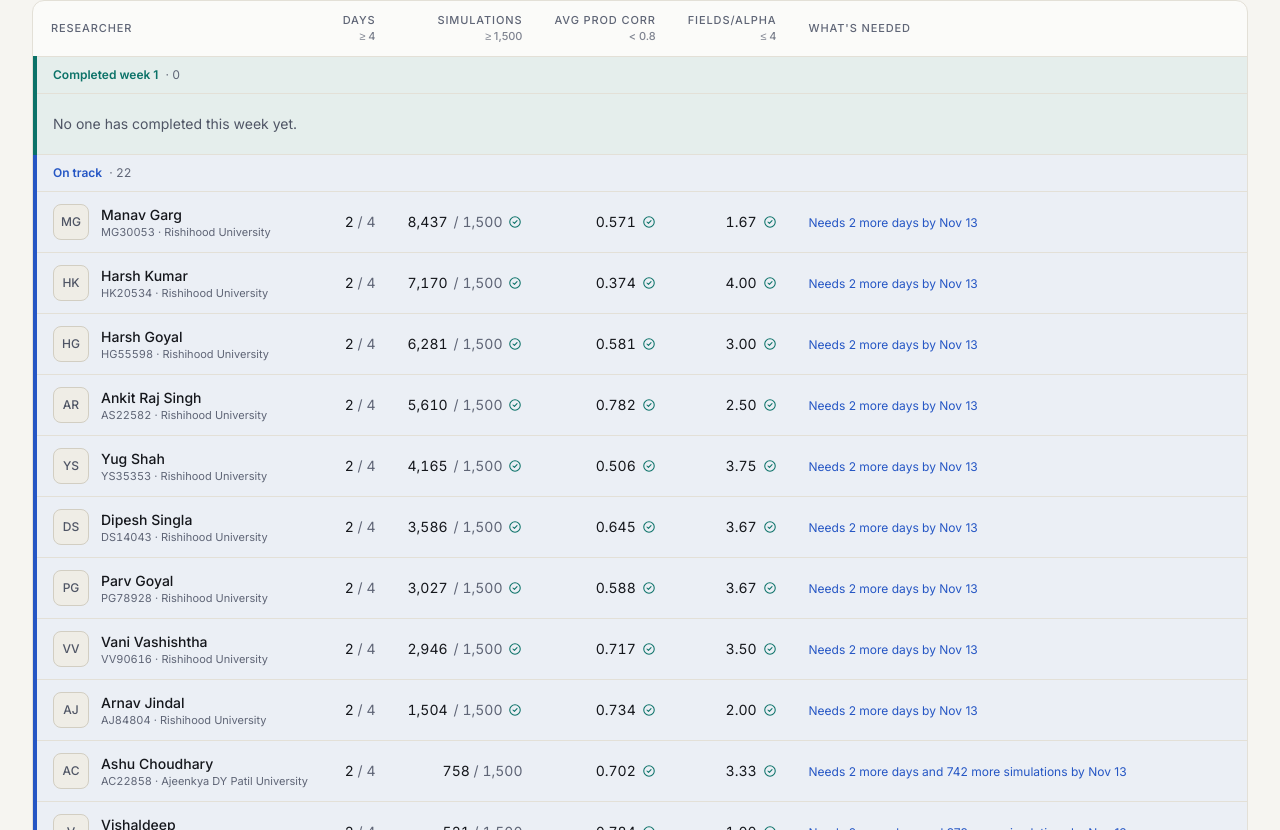
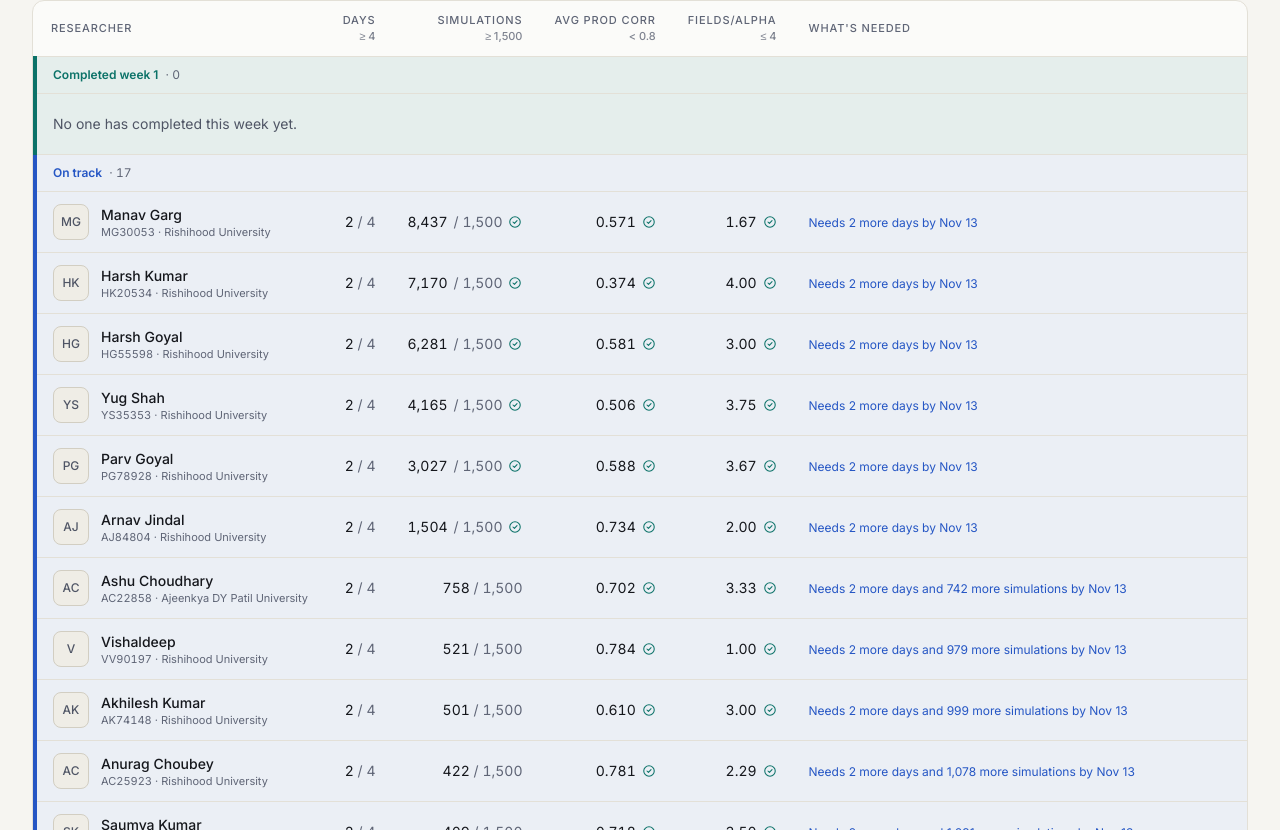
Before and after one commit to dipeshsingla0049/quant-programme-hub, a Next.js app: page /weekly-baseline in a window 1280 px wide. Shown: the part 1730-2560 px from the top of the page. Built offline with nearby package versions, Linux system fonts and the light colour scheme.

Commit message:
feat: leave 8 researchers off the site via data/excluded.json
The importer drops every alias in data/excluded.json from each report it
imports. Re-imported the 9 Nov report: 180 researchers instead of 188.

Co-Authored-By: Claude Opus 5.5 <noreply@anthropic.com>

```diff
--- /dev/null
+++ b/data/excluded.json
@@ -0,0 +1,13 @@
+{
+  "_note": "Researchers left out of the site. `npm run import:report` drops these aliases from every report it imports. Re-import a report after editing this list.",
+  "aliases": {
+    "DS14043": "Dipesh Singla",
+    "AT77782": "Ankita Thakur",
+    "PA20370": "Priyanshu Agrahari",
+    "MM33350": "Mihika Mathur",
+    "VV90616": "Vani Vashishtha",
+    "SP22843": "Satvik Prasad",
+    "SB42503": "Sudeshhna Behera",
+    "AS22582": "Ankit Raj Singh"
+  }
+}
--- a/data/reports/2026-11-08.json
+++ b/data/reports/2026-11-08.json
@@ -19,12 +19,10 @@
 ["KP67404","CONDITIONALCONSULTANT","Krish","Patil","Ajeenkya DY Patil University",263,4,0.6108,0.5342,2.75],
 ["TG56297","CONDITIONALCONSULTANT","Tanish","Garg","Rishihood University",88,4,0.7162,0.6618,9.5],
 ["KG44807","CONDITIONALCONSULTANT","Kunal","Gupta","Rishihood University",63,4,0.7981,0.052,1.5],
-["SB42503","CONSULTANT","Sudeshhna","Behera","Rishihood University",3134,4,0.8303,0.5989,1.5],
 ["AS50115","CONDITIONALCONSULTANT","Anindya","Sarkar","Rishihood University",87,4,0.8369,0.1337,3],
 ["RS46251","CONDITIONALCONSULTANT","Rachit","Singh","Rishihood University",393,4,0.8371,0.4464,3.75],
 ["MG30053","CONDITIONALCONSULTANT","Manav","Garg","Rishihood University",8437,3,0.5706,0.1583,1.6667],
 ["YG11934","CONSULTANT","Yashvi","Goyal","Rishihood University",1432,3,0.6407,0.3345,9],
-["DS14043","CONSULTANT","Dipesh","Singla","Rishihood University",3586,3,0.6451,0.1824,3.6667],
 ["AC22858","CONDITIONALCONSULTANT","Ashu","Choudhary","Ajeenkya DY Patil University",758,3,0.7015,0.2597,3.3333],
 ["AG40965","CONDITIONALCONSULTANT","Anubhav","Gupta","Ajeenkya DY Patil University",148,3,0.7672,0.2964,2.3333],
 ["RB65811","CONDITIONALCONSULTANT","Rishit","Babbar","Rishihood University",13,3,0.7907,0.2006,3.6667],
@@ -36,14 +34,11 @@
 ["AK74148","CONDITIONALCONSULTANT","Akhilesh","Kumar","Rishihood University",501,2,0.6097,0.0909,3],
 ["AB28484","CONDITIONALCONSULTANT","Akshit","Baliyan","Rishihood University",40,2,0.6188,0.1629,2],
 ["AK37441","CONDITIONALCONSULTANT","Aryan","Kinha","Rishihood University",155,2,0.6627,0.4654,4.5],
-["AT77782","CONSULTANT","Ankita","Thakur","Rishihood University",2177,2,0.6886,0.4875,6.5],
 ["SS42148","CONDITIONALCONSULTANT","Shourya","Singh","Rishihood University",105,2,0.6987,0.2209,2],
 ["KM83185","CONSULTANT","Kartik","Mehra","Rishihood University",41,2,0.7145,0,3.5],
-["VV90616","CONSULTANT","Vani","Vashishtha","Rishihood University",2946,2,0.7169,0.2928,3.5],
 ["SK16364","CONDITIONALCONSULTANT","Saumya","Kumar","Rishihood University",409,2,0.7183,0.5889,3.5],
 ["AS21508","CONDITIONALCONSULTANT","Aarabdh","Sharma","Rishihood University",0,2,0.7309,0,3],
 ["AJ84804","CONDITIONALCONSULTANT","Arnav","Jindal","Rishihood University",1504,2,0.7339,0,2],
-["AS22582","CONSULTANT","Ankit Raj","Singh","Rishihood University",5610,2,0.7815,0.022,2.5],
 ["VV90197","CONDITIONALCONSULTANT","Vishaldeep",".","Rishihood University",521,2,0.7842,0.2347,1],
 ["CL54864","CONDITIONALCONSULTANT","Chayan","Leekha","Rishihood University",385,2,0.7928,0,2],
 ["KP49653","CONSULTANT","Kritarth","Patel","Rishihood University",41,2,0.8109,0,3],
@@ -58,14 +53,11 @@
 ["ST28663","CONDITIONALCONSULTANT","Sankalp","Tripathi","Rishihood University",89,2,1,0.828,2],
 ["SA77474","CONDITIONALCONSULTANT","Shubham","Aggarwal","Rishihood University",268,1,0.5645,0,4],
 ["AA41904","CONDITIONALCONSULTANT","Arun","Arun","Rishihood University",8,1,0.6174,0.4097,4],
-["PA20370","CONSULTANT","Priyanshu","Agrahari","Rishihood University",1603,1,0.6669,0.317,3],
 ["AA17617","CONDITIONALCONSULTANT","Anshika","Ahuja","Ajeenkya DY Patil University",54,1,0.6787,0.5165,7],
 ["PG42103","CONDITIONALCONSULTANT","Pratyush","Gupta","Ajeenkya DY Patil University",56,1,0.6968,0,5],
 ["PU10838","CONDITIONALCONSULTANT","Preetish","Ubhrani","Rishihood University",74,1,0.7028,0.6997,4],
 ["DB89099","CONSULTANT","Darsh","Bansal","Rishihood University",2918,1,0.7504,0,3],
 ["YR81225","CONDITIONALCONSULTANT","Yash","Raghubanshi","Rishihood University",83,1,0.7618,0.5087,4],
-["SP22843","CONSULTANT","Satvik","Prasad","Rishihood University",99,1,0.772,0.3213,3],
-["MM33350","CONSULTANT","Mihika","Mathur","Rishihood University",2657,1,0.7785,0,2],
 ["SG42661","CONDITIONALCONSULTANT","Svarnim",".","Rishihood University",24,1,0.7826,0.4018,3],
 ["DC81426","CONDITIONALCONSULTANT","Deepanshu","Chaudhary","Rishihood University",20,1,0.8221,0.621,3],
 ["HJ19758","CONDITIONALCONSULTANT","Het","Javiya","Rishihood University",33,1,0.8568,0.7943,4],
--- a/scripts/import-report.mjs
+++ b/scripts/import-report.mjs
@@ -14,7 +14,8 @@
  *
  * Only the columns in KEEP are stored. Email addresses, BRAIN user IDs and any
  * other column never reach the site. Columns in OPTIONAL may be missing from a
- * report; the site then doesn't judge that rule.
+ * report; the site then doesn't judge that rule. Aliases listed in
+ * data/excluded.json are dropped from every report.
  */
 import { readFile, readdir, writeFile } from "node:fs/promises";
 import { existsSync } from "node:fs";
@@ -123,7 +124,10 @@ const cell = (raw, key) => {
   if (Number.isNaN(n)) throw new Error(`"${key}" should be a number, got "${v}"`);
   return Number.isInteger(n) ? n : Math.round(n * 1e4) / 1e4;
 };
-const rows = body.map((r) => at.map((i, k) => cell(r[i], stored[k])));
+const excluded = new Set(Object.keys(JSON.parse(await readFile(path.join(root, "data", "excluded.json"), "utf8")).aliases));
+const all = body.map((r) => at.map((i, k) => cell(r[i], stored[k])));
+const rows = all.filter((r) => !excluded.has(r[0]));
+if (all.length > rows.length) console.log(`Left out ${all.length - rows.length} researcher(s) listed in data/excluded.json.`);
 
 const aliases = rows.map((r) => r[0]);
 const dupes = [...new Set(aliases.filter((a, i) => aliases.indexOf(a) !== i))];
```
Also changed, not shown: 1 other file (tests, documents, lock files or other folders).
